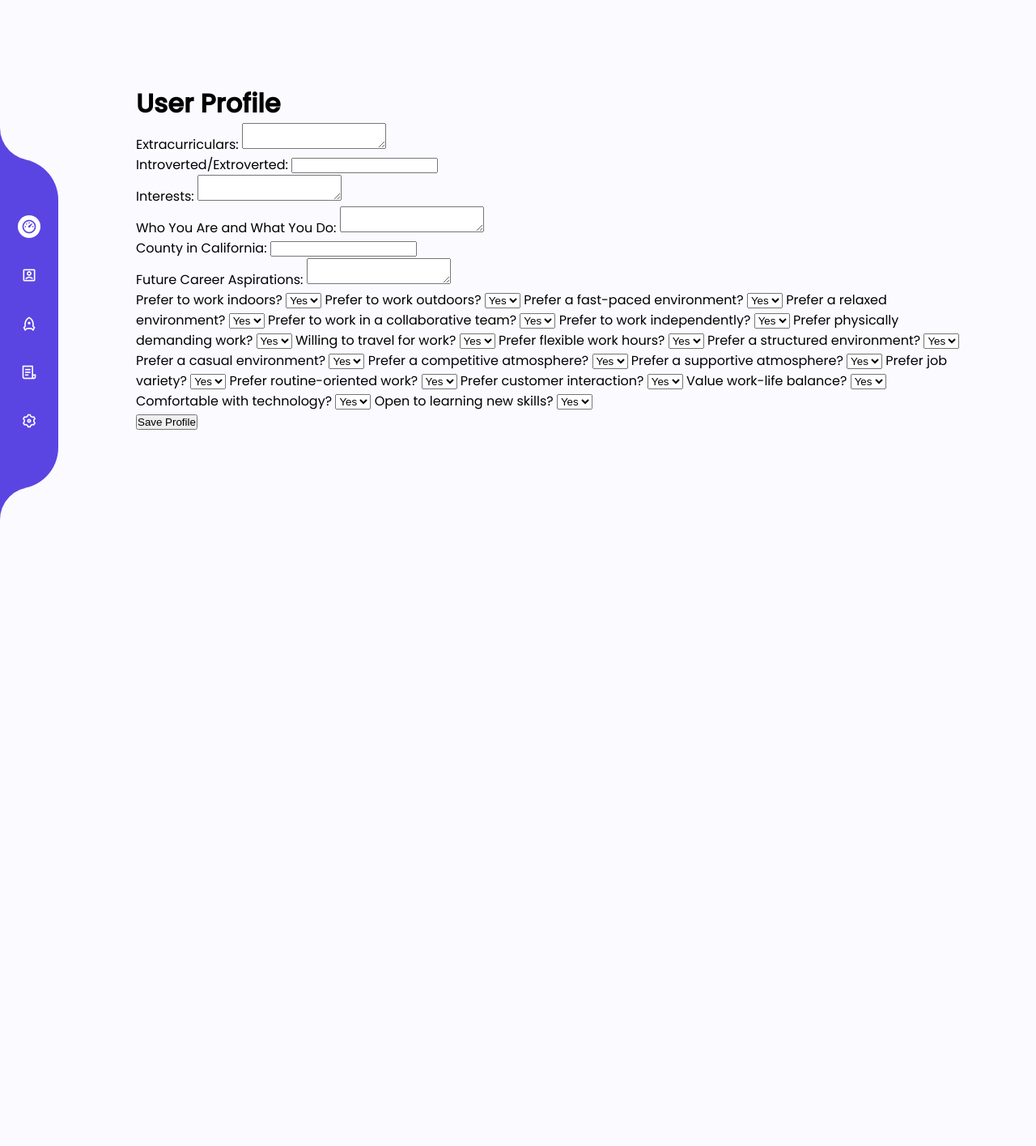
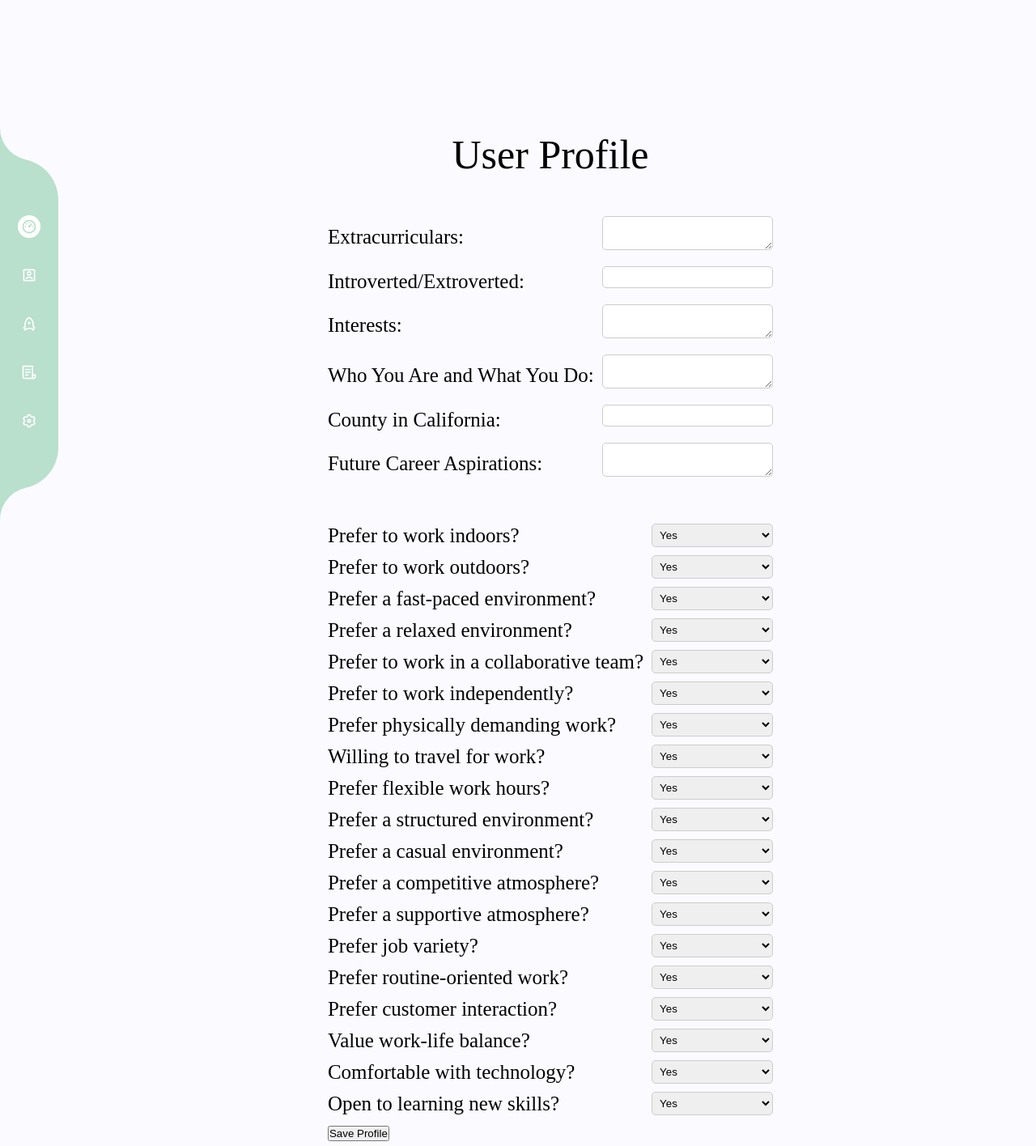
Before and after one commit to Agentcasc/Skydeck-Calhacks2023, a Django app: page /workpreferences/ in a window 1280 px wide. Shown: the whole page at 81% size. Before the commit the page ends 641 px from the top, so only its background shows below. Run offline with Django 4.2, Linux system fonts and the light colour scheme.

Commit message:
formatting

```diff
--- /dev/null
+++ b/myenv/pyvenv.cfg
@@ -0,0 +1,5 @@
+home = /usr/local/opt/python@3.11/bin
+include-system-site-packages = false
+version = 3.11.3
+executable = /usr/local/Cellar/python@3.11/3.11.3/Frameworks/Python.framework/Versions/3.11/bin/python3.11
+command = /usr/local/opt/python@3.11/bin/python3.11 -m venv /Users/kimchi/calhacks/Skydeck-Calhacks2023/myenv
--- a/static/styles/main.css
+++ b/static/styles/main.css
@@ -11,9 +11,18 @@ body {
 }
 
 .container {
-
-    width: 90vw;
+    font-size: 25px;
     height: 90vh;
     padding: 4rem;
 
 }
+.line {
+    margin-bottom: 10px;
+    border: none;
+    border-top: 1px solid #ccc;
+  }
+
+.submituser {
+    margin-top: 500px;
+    font-size: 25px;
+}
--- a/static/styles/navbar.css
+++ b/static/styles/navbar.css
@@ -3,7 +3,7 @@
 /*=============== VARIABLES CSS ===============*/
 :root {
   /*========== Colors ==========*/
-  --first-color: hsl(248, 74%, 58%);
+  --first-color: hsl(150, 40%, 80%);
   --black-color: hsl(248, 24%, 10%);
   --white-color: #fff;
   --body-color: hsl(248, 100%, 99%);
--- a/static/styles/workpreferences.css
+++ b/static/styles/workpreferences.css
@@ -0,0 +1,59 @@
+.user-info {
+    display: grid;
+    grid-template-columns: max-content auto;
+    gap: 10px;
+    align-items: center;
+  }
+
+  label {
+    font-weight: bold;
+    text-align: left;
+    font-family: 'Century Gothic';
+    font-weight: 500;
+  }
+
+  select {
+    padding: 5px;
+    border: 1px solid #ccc;
+    border-radius: 5px;
+    width: 150px;
+  }
+
+  textarea,
+  input[type="text"] {
+    padding: 5px;
+    border: 1px solid #ccc;
+    border-radius: 5px;
+    width: 100%;
+    max-width: 600px;
+    margin-bottom: 10px;
+  }
+  h1 {
+    display: flex;
+  flex-direction: column;
+  align-items: center;
+  justify-content: center;
+  text-align: center;
+  margin-top: 50px;
+  font-family: 'Century Gothic';
+  font-style: normal;
+  font-weight: 500;
+  font-size: 50px;
+line-height: 75px;
+  }
+
+  .submit {
+    text-align: center;
+  }
+
+  .submit-info {
+    display: inline-block;
+  padding: 10px 20px;
+  background-color: #4CAF50;
+  color: #fff;
+  text-decoration: none;
+  text-align: center;
+  font-size: 16px;
+  font-weight: bold;
+  border-radius: 4px;
+  }
--- a/templates/profile.html
+++ b/templates/profile.html
@@ -4,6 +4,7 @@
 <html>
 <head>
     <title>User Profile</title>
+    <link rel="stylesheet" type="text/css" href="{%  static 'styles/profile.css' %}">
 </head>
 {% block content %}
 <body>
@@ -21,9 +22,11 @@
     <p> Future Career Aspirations: {{ userFutureCareerAspirations }} </p>
 
 
-    <a class="submit-info" href="/workpreferences">
+
+    <a class="submituser" href="/workpreferences">
         Submit User Information
     </a>
+
 
 
 
--- a/templates/workpreferences.html
+++ b/templates/workpreferences.html
@@ -3,27 +3,29 @@
 {% block content %}
 <head>
     <script src="https://ajax.googleapis.com/ajax/libs/jquery/3.6.4/jquery.min.js"></script>
+    <link rel="stylesheet" type="text/css" href="{%  static 'styles/workpreferences.css' %}">
 </head>
 <h1>User Profile</h1>
+<br>
 <form method="post" action="{% url 'save-profile-data' %}">
     {% csrf_token %}
 
     <div class="user-info">
         <label for="extracurriculars">Extracurriculars:</label>
         <textarea id="extracurriculars" name="extracurriculars"></textarea>
-        <br>
+        <!-- <br> -->
         <label for="introverted_extroverted">Introverted/Extroverted:</label>
         <input type="text" id="introverted_extroverted" name="introverted_extroverted">
-        <br>
+        <!-- <br> -->
         <label for="interests">Interests:</label>
         <textarea id="interests" name="interests"></textarea>
-        <br>
+        <!-- <br> -->
         <label for="who_you_are">Who You Are and What You Do:</label>
         <textarea id="who_you_are" name="who_you_are"></textarea>
-        <br>
+        <!-- <br> -->
         <label for="county_in_california">County in California:</label>
         <input type="text" id="county_in_california" name="county_in_california">
-        <br>
+        <!-- <br> -->
         <label for="future_career_aspirations">Future Career Aspirations:</label>
         <textarea id="future_career_aspirations" name="future_career_aspirations"></textarea>
         <br>
```
Also changed, not shown: static/styles/profile.css (added, +63 -0 lines), db.sqlite3, 12 other files.
